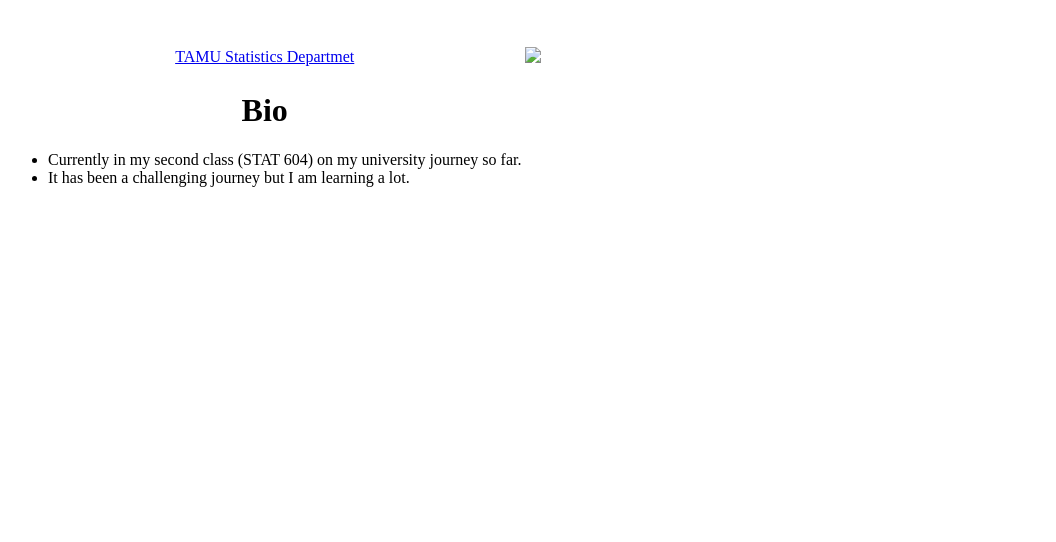
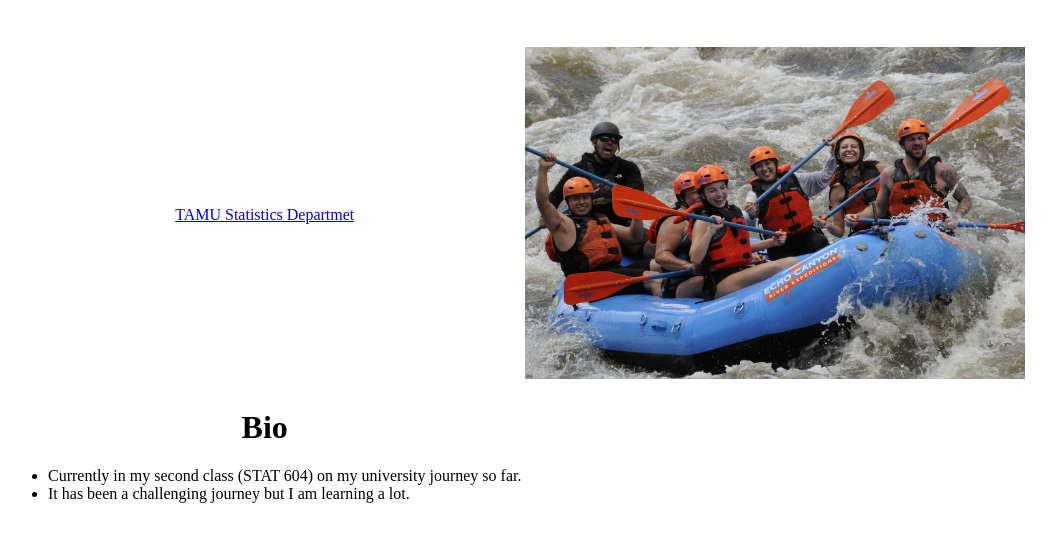
Before and after one commit to Hdmtz25/STAT604.github.io, a plain HTML site: page index.html in a window 1280 px wide. Shown: the whole page, without its empty margins (3-1059 px from the left). Drawn offline with Linux system fonts and the light colour scheme.

Commit message:
Update index.html
updated name for photo

```diff
--- a/index.html
+++ b/index.html
@@ -7,7 +7,7 @@
 <table>
 <tr>
 <td align="center"><a href="https://artsci.tamu.edu/statistics/index.html"/> TAMU Statistics Departmet</td>
-<td align="center"><img width = 500 src = "_EC46742.JPG" /></td>
+<td align="center"><img width = 500 src = "hectorphoto.jpg" /></td>
 </tr>
 <tr>
 <td align="center"> <h1> Bio</h1>
```
